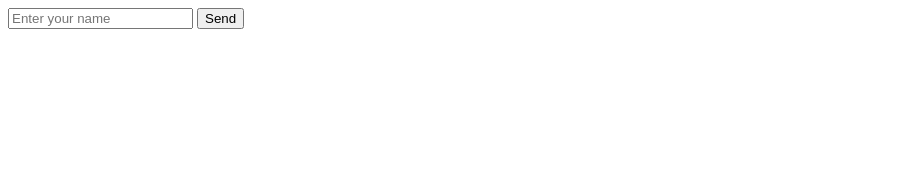
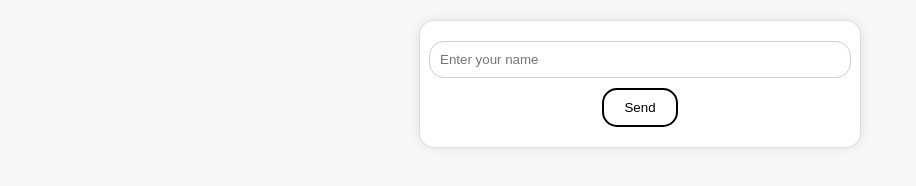
Before and after one commit to fredgAKA/appNodeJS_1210, a website: page public/index.html in a window 1280 px wide. Shown: the whole page, without its empty margins (0-916 px from the left). Drawn offline with Linux system fonts and the light colour scheme.

Commit message:
Add style.css & container div

```diff
--- a/public/index.html
+++ b/public/index.html
@@ -1,15 +1,21 @@
 <!DOCTYPE html>
 <html lang="en">
+
 <head>
    <meta charset="UTF-8">
    <meta name="viewport" content="width=device-width, initial-scale=1.0">
+   <link rel="stylesheet" href="style.css">
    <title>NodeJS App</title>
 </head>
+
 <body>
-   <input type="text" id="nameInput" placeholder="Enter your name">
-   <button id="sendButton">Send</button>
-   <div id="greeting"></div>
+   <div class="container">
+      <input type="text" id="nameInput" placeholder="Enter your name">
+      <button id="sendButton">Send</button>
+      <div id="greeting"></div>
+   </div>
 
    <script src="front.js"></script>
 </body>
+
 </html>
--- /dev/null
+++ b/public/style.css
@@ -0,0 +1,65 @@
+/* Style pour la page */
+body {
+    font-family: Arial, sans-serif;
+    background-color: #f7f7f7;
+    text-align: center;
+    margin: 0;
+    padding: 0;
+}
+
+h1 {
+    color: #333;
+}
+
+.container {
+    display: flex;
+    flex-direction: column;
+    justify-content: center;
+    align-items: center;
+    background-color: #fff;
+    border: 1px solid #ddd;
+    border-radius: 15px;
+    padding: 20px;
+    margin: 20px auto;
+    max-width: 400px;
+    box-shadow: 0 0 10px rgba(0, 0, 0, 0.1);
+}
+
+label {
+    display: block;
+    margin-bottom: 10px;
+    color: #333;
+}
+
+input[type="text"] {
+    width: 100%;
+    padding: 10px;
+    margin-bottom: 10px;
+    border: 1px solid #ccc;
+    border-radius: 15px;
+    outline: none;
+}
+
+button {
+    background-color: transparent;
+    color: #000;
+    border: 2px solid #000;
+    padding: 10px 20px;
+    cursor: pointer;
+    border-radius: 15px;
+    transition: .3s ease;
+}
+
+button:hover {
+    background-color: #000;
+    color: #fff;
+}
+
+button:active {
+    transform: scale(.9);
+}
+
+#greetingMessage {
+    margin-top: 20px;
+    color: #333;
+}
```
Also changed, not shown: 1 other file.
